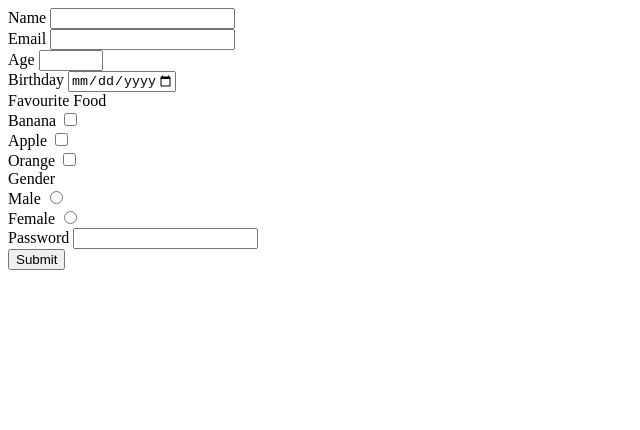
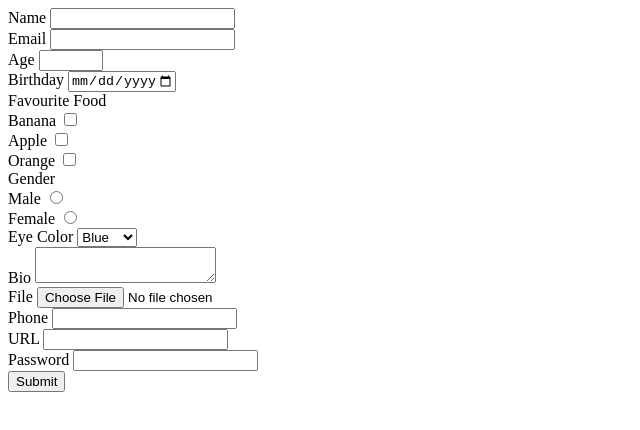
Before and after one commit to adbose/html-form-inputs, a plain HTML site: page index.html in a window 1280 px wide. Shown: the whole page, without its empty margins (0-640 px from the left). Drawn offline with Linux system fonts and the light colour scheme.

Commit message:
Add more form fields

```diff
--- a/index.html
+++ b/index.html
@@ -6,7 +6,7 @@
     <title>HTML Form</title>
 </head>
 <body>
-    <form action="results.html" method="GET">
+    <form action="results.html" method="GET" enctype="multipart/form-data">
         <div>
             <label for="name">Name</label>
             <input type="text" name="name" id="name" required>
@@ -50,6 +50,32 @@
             </div>
         </div>
         <div>
+            <label for="eye-color">Eye Color</label>
+            <select name="eye color" id="eye-color">
+                <option label="Blue" value="Blue"></option>
+                <option value="Green">Green</option>
+                <option value="Grey">Grey</option>
+                <option value="Brown">Brown</option>
+            </select>
+        </div>
+        <div>
+            <label for="bio">Bio</label>
+            <textarea id="bio" name="bio"></textarea>
+        </div>
+        <input type="hidden" name="hidden message" value="secret">
+        <div>
+            <label for="file">File</label>
+            <input id="file" type="file" name="file">
+        </div>
+        <div>
+            <label for="phone">Phone</label>
+            <input type="tel" name="phone" id="phone">
+        </div>
+        <div>
+            <label for="url">URL</label>
+            <input type="url" name="url" id="url">
+        </div>
+        <div>
             <label>
                 Password
                 <input type="password" name="password" required>
```
